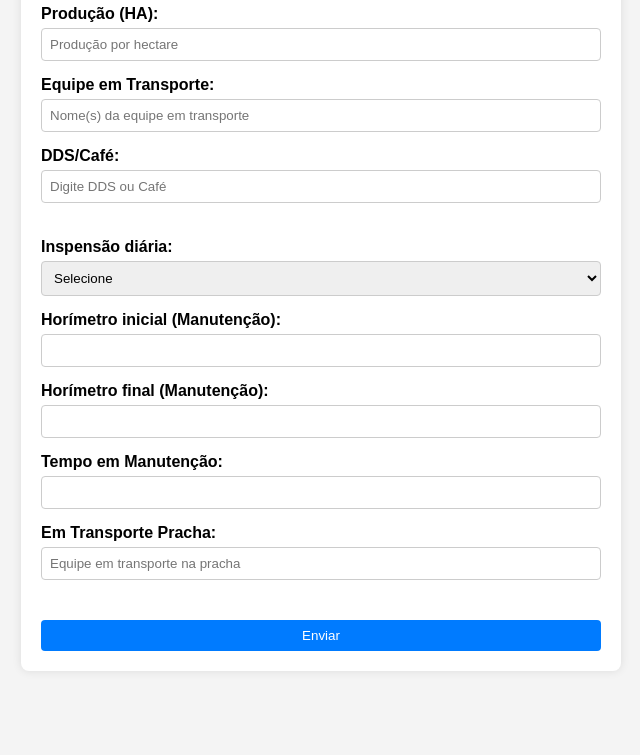
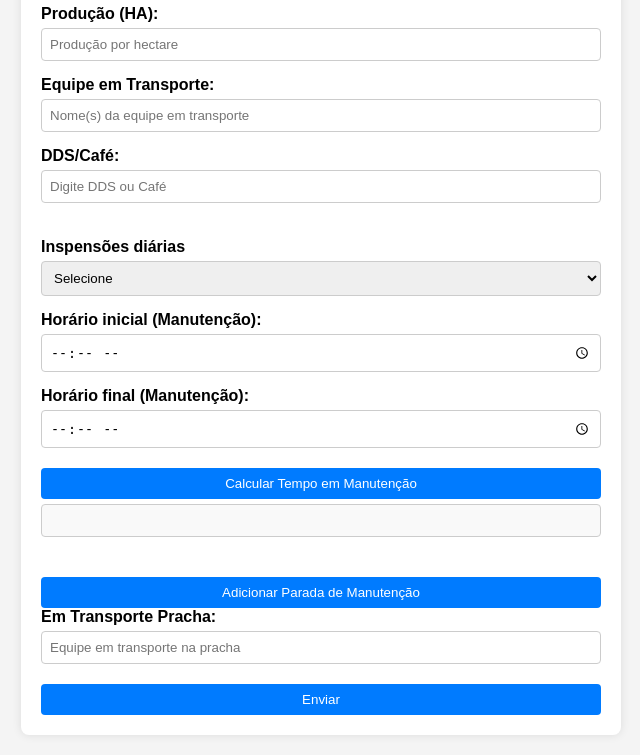
Before and after one commit to lucianosoares748/supress-o-app-, a Flask app: page / in a window 1280 px wide. Shown: the part 901-1656 px from the top of the page, without its empty margins (319-959 px from the left). Before the commit the page ends 1552 px from the top, so only its background shows below. Run offline with Flask 3, Linux system fonts and the light colour scheme.

Commit message:
update_formulary

```diff
--- a/app.py
+++ b/app.py
@@ -1,4 +1,4 @@
-from flask import Flask, render_template, request, redirect, url_for
+from flask import Flask, render_template, request
 
 app = Flask(__name__)
 
@@ -23,33 +23,59 @@ def submit():
         producao_ha = request.form.get('producao_ha')
         equipe_transporte = request.form.get('equipe_transporte')
         dds_cafe = request.form.get('dds_cafe')
-        manutencao = request.form.get('manutencao')
-        hinicial_manutencao = request.form.get('manutencao_horimetro_inicial')
-        hfinal_manutencao = request.form.get('manutencao_horimetro_final')
-        tempo_manutencao = request.form.get('tempo_manutencao')
         transporte_pracha = request.form.get('transporte_pracha')
+
+        # Captura múltiplas entradas de manutenção
+        manutencoes = []
+        index = 0
+        while True:
+            manutencao = request.form.get(f'manutencao_{index}')
+            if manutencao:
+                hinicial_manutencao = request.form.get(f'manutencao_horimetro_inicial_{index}')
+                hfinal_manutencao = request.form.get(f'manutencao_horimetro_final_{index}')
+                tempo_manutencao = request.form.get(f'tempo_manutencao_{index}')
+                manutencoes.append({
+                    "tipo": manutencao,
+                    "horario_inicial": hinicial_manutencao,
+                    "horario_final": hfinal_manutencao,
+                    "tempo": tempo_manutencao
+                })
+                index += 1  # Incrementa o índice para capturar a próxima manutenção
+            else:
+                break  # Interrompe o loop quando não há mais entradas de manutenção
 
         # Formatação do relatório em string
         relatorio = f"""
         DATA: {data}
         FAZENDA: {fazenda}
-        TALHAO: {talhao}
+        TALHÃO: {talhao}
         TURNO: {turno}
         STATUS: {status}
-        Máquina: {maquina}
-        Operador: {operador}
-        Horímetro Inicial: {hinicial}
-        Horímetro Final: {hfinal}
-        Horas Trabalhadas: {horas_trabalhadas}
-        Produção Ha: {producao_ha}
-        Equipe em Transporte: {equipe_transporte}
-        DDS/Café: {dds_cafe}
-        Inspensão Diária: {manutencao} - Início: {hinicial_manutencao}, Final: {hfinal_manutencao}
-        Tempo de Manutenção: {tempo_manutencao}
-        Em Transporte de Prancha: {transporte_pracha}
+        MÁQUINA: {maquina}
+        OPERADOR: {operador}
+        HORÍMETRO INICIAL: {hinicial}
+        HORÍMETRO FINAL: {hfinal}
+        HORAS TRABALHADAS: {horas_trabalhadas}
+        PRODUÇÃO HA: {producao_ha}
+        EQUIPE EM TRANSPORTE: {equipe_transporte}
+        DDS/CAFÉ: {dds_cafe}
         """
 
-        # Enviar relatório para o template `report.html`
+        # Adiciona o bloco de inspeção diária ao relatório
+        relatorio += "\nINSPEÇÃO DIÁRIA:\n"
+        for i, m in enumerate(manutencoes):
+            relatorio += f"""
+            MANUTENÇÃO {i+1}:
+            - Tipo: {m['tipo']}
+            - Horário Inicial: {m['horario_inicial']}
+            - Horário Final: {m['horario_final']}
+            - Tempo: {m['tempo']}
+            """
+
+        # Finaliza o relatório com o transporte de prancha
+        relatorio += f"\nEM TRANSPORTE DE PRANCHA: {transporte_pracha}\n"
+
+        # Envia o relatório para o template `report.html`
         return render_template('report.html', relatorio=relatorio)
 
 if __name__ == '__main__':
--- a/static/index.js
+++ b/static/index.js
@@ -10,3 +10,75 @@ function calcularHoras() {
     alert("Verifique os valores dos horímetros.");
   }
 }
+
+
+
+
+
+
+function calcularTempoManutencao(button) {
+  const bloco = button.closest(".bloco-manutencao");
+  const inicio = bloco.querySelector(".horario-inicial").value;
+  const fim = bloco.querySelector(".horario-final").value;
+
+  if (inicio && fim) {
+    const [inicioHoras, inicioMinutos] = inicio.split(":").map(Number);
+    const [fimHoras, fimMinutos] = fim.split(":").map(Number);
+
+    const minutosInicio = inicioHoras * 60 + inicioMinutos;
+    const minutosFim = fimHoras * 60 + fimMinutos;
+
+    const diferencaMinutos = minutosFim - minutosInicio;
+    const horas = Math.floor(diferencaMinutos / 60);
+    const minutos = diferencaMinutos % 60;
+
+    bloco.querySelector(".tempo-manutencao").value = `${horas}h ${minutos}min`;
+  } else {
+    alert("Por favor, insira os horários de início e fim da manutenção.");
+  }
+}
+
+
+
+
+let manutencaoIndex = -0;
+
+function adicionarBlocoManutencao() {
+    const blocoManutencao = document.createElement('div');
+    blocoManutencao.classList.add('bloco-manutencao');
+
+    blocoManutencao.innerHTML = `
+        <div class="form-group">
+          <label for="manutencao_${manutencaoIndex}">Tipo de Manutenção:</label>
+          <select name="manutencao_${manutencaoIndex}" class="manutencao" required>
+            <option selected disabled value>Selecione</option>
+            <option value="Afiação de Facas">Afiação de Facas</option>
+            <option value="Substituição de facas">Substituição de facas</option>
+            <option value="Perca de potência">Perca de potência</option>
+            <option value="Substituição de rolamento frontal">Substituição de rolamento frontal</option>
+            <option value="Substituição de rolamento traseiro">Substituição de rolamento traseiro</option>
+            <option value="Substituição de polia">Substituição de polia</option>
+            <option value="Substituição de correia do cabeçote">Substituição de correia do cabeçote</option>
+            <option value="Retirada de arame do rolo">Retirada de arame do rolo</option>
+            <option value="Trava aranha">Trava aranha</option>
+            <option value="Manutencao preventiva">Manutencao preventiva</option>
+            <option value="Troca de correia do cabecote">Troca de correia do cabecote</option>
+          </select>
+        </div>
+        <div class="form-group">
+          <label>Horário Inicial (Manutenção):</label>
+          <input type="time" name="manutencao_horimetro_inicial_${manutencaoIndex}" class="horario-inicial">
+        </div>
+        <div class="form-group">
+          <label>Horário Final (Manutenção):</label>
+          <input type="time" name="manutencao_horimetro_final_${manutencaoIndex}" class="horario-final">
+        </div>
+        <div class="form-group">
+          <button type="button" onclick="calcularTempoManutencao(this)">Calcular Tempo em Manutenção</button>
+          <input type="text" name="tempo_manutencao_${manutencaoIndex}" class="tempo-manutencao" readonly>
+        </div>
+    `;
+
+    document.getElementById('blocos-manutencao').appendChild(blocoManutencao);
+    manutencaoIndex++;
+}
--- a/templates/index.html
+++ b/templates/index.html
@@ -11,11 +11,12 @@
     <h1>Relatório supressão</h1>
     <form action="{{ url_for('submit') }}" method="POST">
       <fieldset>
+        <!-----------------------------------------------------------BOX FAZENDA ------------------------------------------------------->
         <div class="form-group">
           <label for="data">Data:</label>
           <input type="date" name="data" id="data" required>
         </div>
-
+        <!-----------------------------------------------------------BOX FAZENDA ------------------------------------------------------->
         <div class="form-group">
           <label for="fazenda">Fazenda:</label>
           <select name="fazenda" id="fazenda" required>
@@ -30,7 +31,7 @@
             <option value="Dois Corações">Dois Corações</option>
           </select>
         </div>
-
+        <!-----------------------------------------------------------BOX TALHAO ------------------------------------------------------->
         <div class="form-group">
           <label for="talhao">Talhão:</label>
           <select name="talhao" id="talhao" required>
@@ -46,10 +47,9 @@
             <option selected value>10</option>
             <option selected value>11</option>
             <option selected disabled value>Selecione</option>
-            <!-- Adicione as opções de talhões conforme necessário -->
           </select>
         </div>
-
+        <!-----------------------------------------------------------BOX TURNO ------------------------------------------------------->
         <div class="form-group">
           <label>Turno:</label>
           <label>
@@ -59,7 +59,7 @@
             <input type="radio" name="turno" value="B"> B
           </label>
         </div>
-
+        <!-----------------------------------------------------------BOX STATUS ------------------------------------------------------->
         <div class="form-group">
           <label>Status:</label>
           <label>
@@ -69,6 +69,7 @@
             <input type="radio" name="status" value="Finalizado"> Finalizado
           </label>
         </div>
+        <!-----------------------------------------------------------BOX MAQUINA ------------------------------------------------------->
 
         <div class="form-group">
           <label for="maquina">Máquina:</label>
@@ -80,7 +81,7 @@
             <option value="ES-04">ES-04</option>
           </select>
         </div>
-
+        <!-----------------------------------------------------------BOX OPERADOR ------------------------------------------------------->
         <div class="form-group">
           <label for="operador">Operador:</label>
           <select name="operador" id="operador" required>
@@ -92,68 +93,81 @@
             <option value="Luciano Soares">Luciano Soares</option>
           </select>
         </div>
-
+        <!-----------------------------------------------------------BOX INICIAL TRABALHO ------------------------------------------------------->
         <div class="form-group">
           <label for="hinicial">Horímetro inicial:</label>
           <input type="number" id="hinicial" name="horimetro_inicial" step="0.1" required>
         </div>
-
+        <!-----------------------------------------------------------BOX FINAL TRABALHO ------------------------------------------------------->
         <div class="form-group">
           <label for="hfinal">Horímetro final:</label>
           <input type="number" id="hfinal" name="horimetro_final" step="0.1" required>
         </div>
-
+        <!----------------------------------------------------------- BOTAO DE CALCULAR HORAS TRABALHADAS ------------------------------------------------------->
         <div class="form-group">
           <button type="button" id="calcular" onclick="calcularHoras()">Calcular Horas Trabalhadas</button>
-          <input type="number" id="horas_trabalhadas" name="horas_trabalhadas" readonly>
+          <input type="number" id="horas_trabalhadas" name="horas_trabalhadas" readonly><!--aqui e onde aparecem as horas trabalhadas-->
         </div>
-
+        <!-----------------------------------------------------------BOX INICIAL TRABALHO ------------------------------------------------------->
         <div class="form-group">
           <label for="producao_ha">Produção (HA):</label>
           <input type="number" id="producao_ha" name="producao_ha" placeholder="Produção por hectare" required>
         </div>
-
+        <!-----------------------------------------------------------BOX EQUIPE EM TRANSPORTE ------------------------------------------------------->
         <div class="form-group">
           <label for="equipe_transporte">Equipe em Transporte:</label>
           <input type="text" id="equipe_transporte" name="equipe_transporte" placeholder="Nome(s) da equipe em transporte" >
         </div>
-
+        <!-----------------------------------------------------------BOX DDS/CAFE ------------------------------------------------------->
         <div class="form-group">
           <label for="dds_cafe">DDS/Café:</label>
           <input type="text" id="dds_cafe" name="dds_cafe" placeholder="Digite DDS ou Café" >
         </div>
       </fieldset>
+        <!-----------------------------------------------------------BOX Manutencao ------------------------------------------------------->
+        <fieldset id="blocos-manutencao">
 
-      <fieldset>
+
+          <!-- Bloco de Manutenção Base -->
+          <div class="bloco-manutencao">
             <div class="form-group">
-          <label for="manutencao">Inspensão diária:</label>
-          <select name="manutencao" id="manutencao" >
+              <label>Inspensões diárias</label>
+              <select name="manutencao" class="manutencao" required>
                 <option selected disabled value>Selecione</option>
                 <option value="Afiação de Facas">Afiação de Facas</option>
                 <option value="Substituição de facas">Substituição de facas</option>
                 <option value="Perca de potência">Perca de potência</option>
-            <option value="Substituição de rolamento">Substituição de rolamento</option>
+                <option value="Substituição de rolamento frontal">Substituição de rolamento frontal</option>
+                <option value="Substituição de rolamento traseiro">Substituição de rolamento traseiro</option>
                 <option value="Substituição de polia">Substituição de polia</option>
                 <option value="Substituição de correia do cabeçote">Substituição de correia do cabeçote</option>
                 <option value="Retirada de arame do rolo">Retirada de arame do rolo</option>
+                <option value="Trava aranha">Trava aranha</option>
+                <option value="Manutencao preventiva">Manutencao preventiva</option>
+                <option value="Troca de correia do cabecote">Troca de correia do cabecote</option>
               </select>
             </div>
 
             <div class="form-group">
-          <label for="manutencao_hinicial">Horímetro inicial (Manutenção):</label>
-          <input type="number" id="manutencao_hinicial" name="manutencao_horimetro_inicial" >
+              <label>Horário inicial (Manutenção):</label>
+              <input type="time" name="manutencao_horimetro_inicial" class="horario-inicial">
             </div>
 
             <div class="form-group">
-          <label for="manutencao_hfinal">Horímetro final (Manutenção):</label>
-          <input type="number" id="manutencao_hfinal" name="manutencao_horimetro_final" >
+              <label>Horário final (Manutenção):</label>
+              <input type="time" name="manutencao_horimetro_final" class="horario-final">
             </div>
 
             <div class="form-group">
-          <label for="tempo_manutencao">Tempo em Manutenção:</label>
-          <input type="number" id="tempo_manutencao" name="tempo_manutencao" >
+              <button type="button" onclick="calcularTempoManutencao(this)">Calcular Tempo em Manutenção</button>
+              <input type="text" name="tempo_manutencao" class="tempo-manutencao" readonly>
             </div>
+          </div>
+        </fieldset>
 
+        <button type="button" onclick="adicionarBlocoManutencao()">Adicionar Parada de Manutenção</button>
+
+        <!-----------------------------------------------------------TRANSPORTE ------------------------------------------------------->
         <div class="form-group">
           <label for="transporte_pracha">Em Transporte Pracha:</label>
           <input type="text" id="transporte_pracha" name="transporte_pracha" placeholder="Equipe em transporte na pracha" >
```
Lines whose indentation alone changed are shown as unchanged.
